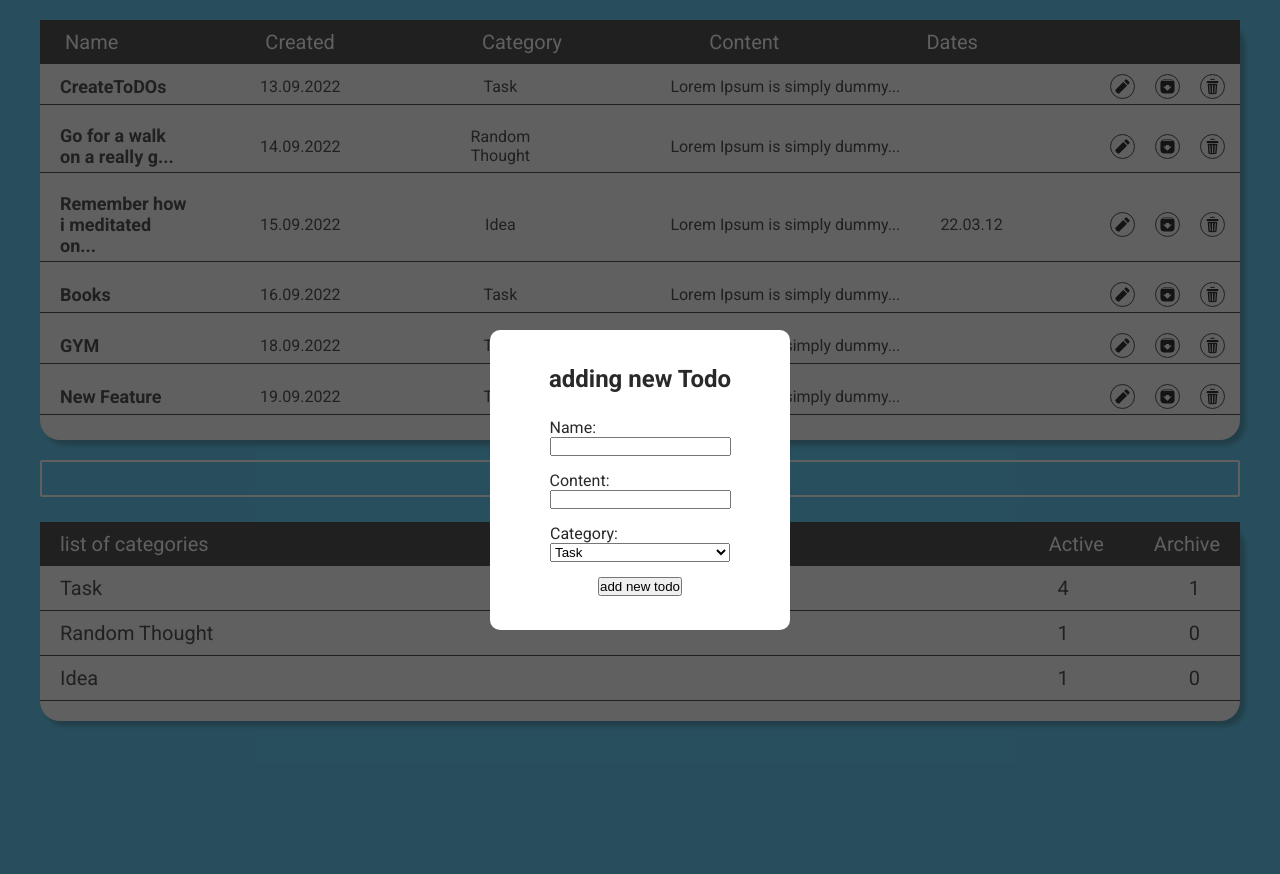
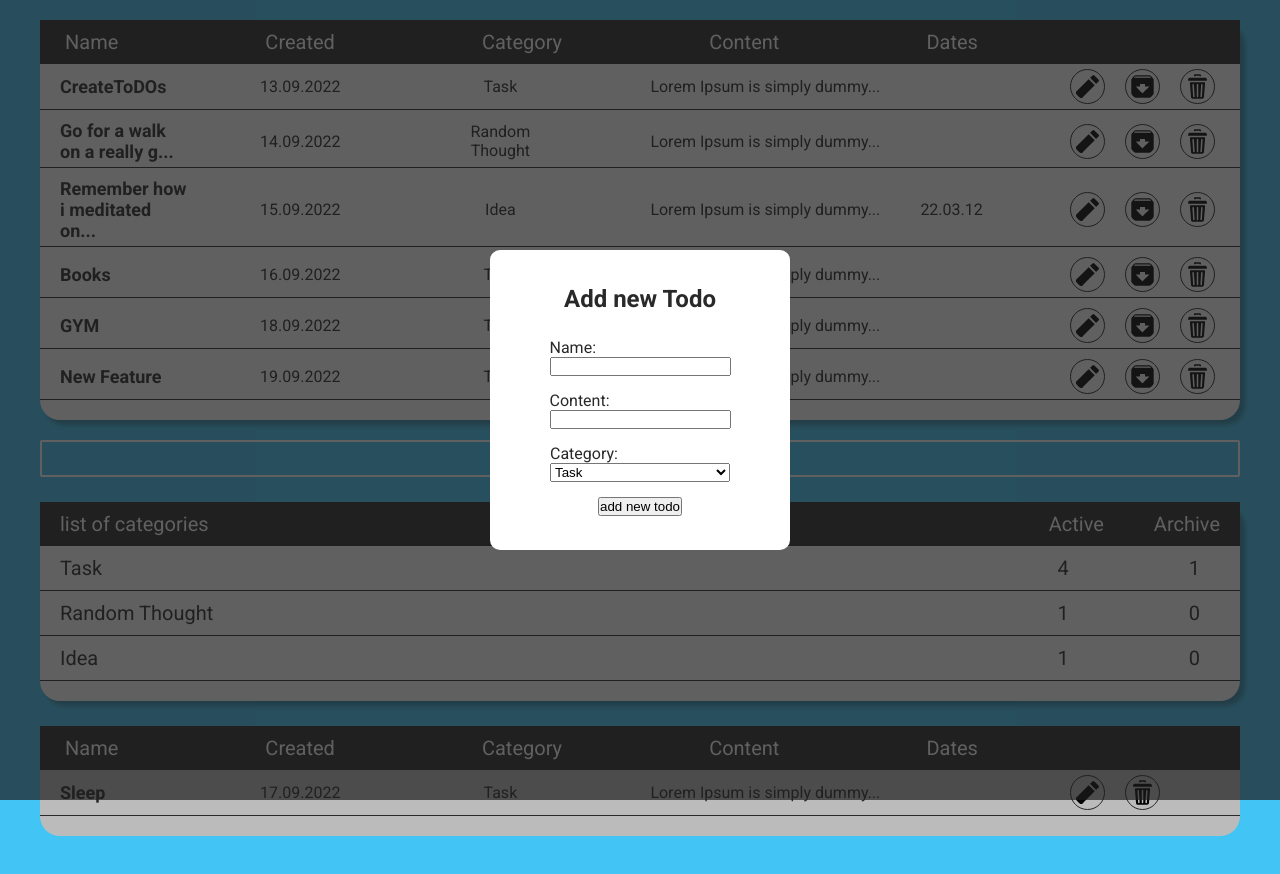
Before and after one commit to kazapanama/Todo-vanillaJS, a plain HTML site: page index.html in a window 1280 px wide. Both pictures are taken after a click on the button "Add new Todo". After the commit the page ends 836 px from the top, so only its background shows below. Drawn offline with Linux system fonts and the light colour scheme.

Commit message:
added archive section,  items now can be deleted

```diff
--- a/_variables.scss
+++ b/_variables.scss
@@ -1,3 +1,4 @@
 $primary:#42c5f5;
+$grey:rgb(187, 187, 187);
 $black:#292929;
 $white:#fff;
--- a/index.html
+++ b/index.html
@@ -11,10 +11,10 @@
 
     <div class="form-bg" style="display:none">
         <form>
-            <h2>adding new Todo</h2>
+            <h2>Add new Todo</h2>
             <div class="form-question">
                 <label for="name">Name:</label>
-                <input type="text" name="name">
+                <input type="text" name="name" required>
             </div>
             <div class="form-question">
                 <label for="content">Content:</label>
@@ -46,7 +46,7 @@
                     <li>Dates</li>
                 <ul>
             </div>
-            <div class="items"></div>
+            <div class="active-render"></div>
         </section>
         <button id="btn-add">Add new Todo</button>
 
@@ -65,7 +65,18 @@
         </section>
 
         <section id="archive">
+            <div class="top-part">
+                <ul>
+                    <li>Name</li>
+                    <li>Created</li>
+                    <li>Category</li>
+                    <li>Content</li>
+                    <li>Dates</li>
+                <ul>
+            </div>
+            <div class="archive-render">
 
+            </div>
         </section>
     </main>
 
--- a/scripts/index.js
+++ b/scripts/index.js
@@ -1,25 +1,32 @@
-import  {getData,createTodo,showForm,hideForm,renderSummary}  from "./module.js";
+import  {getData,createTodo,showForm,hideForm,renderSummary,renderArchive,renderActive,filterData}  from "./module.js";
 import { getDate,formatCategory } from "./utils.js";
 
-const addForm = document.querySelector('form')
-const activeSection = document.querySelector('.items')
-const addBtn = document.querySelector('#btn-add')
-
-
-
-
-
+const activeSection = document.querySelector('.active-render')
 
 
 
 let allTodos = await getData()
-let activeTodos = allTodos.filter(item=>item.isArchive === false)
-let archiveTodos = allTodos.filter(item=>item.isArchive === true)
 
-//initial render of all to-dos
-activeTodos.forEach(item=>createTodo(item,activeSection))
+let [activeTodos,archiveTodos] = filterData(allTodos)
 
+//rendering active section
+renderActive(activeTodos,activeSection)
+
+//getting form fror adding items
+const addForm = document.querySelector('form')
+const addBtn = document.querySelector('#btn-add')
 addBtn.addEventListener('click',()=>showForm(addForm))
+
+
+//rendering  summary section
+const summarySection = document.querySelector('.summary-render')
+renderSummary(allTodos,summarySection)
+
+//rendering archive section
+const archiveSection = document.querySelector('.archive-render')
+renderArchive(archiveTodos,archiveSection)
+
+
 
 //adding new to-do
 addForm.addEventListener('submit',(e)=>{
@@ -34,7 +41,7 @@ addForm.addEventListener('submit',(e)=>{
     formProps.createdAt = getDate()
     formProps.dates = ''
 
-    createTodo(formProps,activeSection)
+    createTodo(formProps,activeSection,'active')
     allTodos = [...allTodos,formProps]
     renderSummary(allTodos,summarySection)
 
@@ -42,8 +49,3 @@ addForm.addEventListener('submit',(e)=>{
     addForm.reset()
 
 })
-
-
-//rendering  summary section
-const summarySection = document.querySelector('.summary-render')
-renderSummary(allTodos,summarySection)
--- a/scripts/module.js
+++ b/scripts/module.js
@@ -1,68 +1,102 @@
 import { formatMaxWidth,formatCategory } from "./utils.js"
 
 
+//GENERAL FUNCTIONS SECTION
 export async function getData(){
    const response = await fetch('./mockData.json')
    const data = await response.json()
    return data
 }
 
-//ACTIVE SECTION FUNCTIONS
+export function filterData(data){
+    const activeTodos = data.filter(item=>item.isArchive === false)
+    const archiveTodos = data.filter(item=>item.isArchive === true)
+    return [activeTodos,archiveTodos]
+}
 
-export function createTodo(item,node){
+export function createTodo(item,node,type='active'){
     const todo = document.createElement('div')
     todo.classList.add('item')
 
     let {name, createdAt, category,dates,isArchive,id,content} = item
 
     todo.innerHTML = `
-        <span class="active-name">${formatMaxWidth(name)}</span>
-        <span class="active-date-created">${createdAt}</span>
-        <div class="active-div-formater">
+        <span class="name">${formatMaxWidth(name)}</span>
+        <span class="date-created">${createdAt}</span>
+        <div class="formater">
             <span>${formatCategory(category)}</span>
         </div>
         <span class="active-content">${formatMaxWidth(content)}</span>
-        <div class="active-div-formater">
-        <span class="active-date-found">${dates}</span>
+        <div class="formater">
+        <span class="date-found">${dates}</span>
 
 
         </div>
-        <div class="active-icons">
-            <img class="active-icon" data-action="edit" src="./img/edit.svg">
-            <img class="active-icon" data-action="archive" src="./img/archive.svg">
-            <img class="active-icon" data-action="delete" src="./img/delete.svg">
+        <div class="icons">
+
         </div>
     `
+    if (type === 'active'){
+        todo.lastElementChild.innerHTML = `
+        <img class="active-icon" data-action="edit" src="./img/edit.svg">
+        <img class="active-icon" data-action="archive" src="./img/archive.svg">
+        <img class="active-icon" data-action="delete" src="./img/delete.svg">
+        `
+
+    }
+
+    if (type === 'archive'){
+        todo.lastElementChild.innerHTML = `
+        <img class="active-icon" data-action="edit" src="./img/edit.svg">
+        <img class="active-icon" data-action="delete" src="./img/delete.svg">
+        `
+    }
+
 
     todo.id = id
 
-    // todo.addEventListener('click',e=>console.log(e.target.id))
+
 
 
     let icons = Array.from(todo.lastElementChild.children)
 
-    // icons[2].addEventListener('click',removeTodo(id,db,activeSection))
+//ADDING LISTENERS FOR BUTTONS
+    icons.forEach(item=>{
 
-    icons.forEach(item=>{
-       item.addEventListener('click',()=>console.log(todo.id+' - '+item.dataset.action))
-    })
+        if (item.dataset.action ==='delete'){
+            item.addEventListener('click',()=>{
+                todo.remove()
+                })
+        }
+
+        if (item.dataset.action ==='edit'){
+            // item.addEventListener('click',()=>todo.remove())
+        }
+
+        if (item.dataset.action ==='archive'){
+            // item.addEventListener('click',()=>todo.remove())
+        }
+
+
+
+        item.addEventListener('click',()=>console.log(todo.id+' - '+item.dataset.action))
+
+     })
 
     node.appendChild(todo)
 }
 
-export function filterTodo(id,db){
-    return db.filter(item=>item.id !== id)
-}
 
-export function removeTodo(id,db,node){
-    db = fillterTodo(id,db)
-    db.forEach(item=>createTodo(item,node))
+
+
+//ACTIVE SECTION FUNCTIONS
+export function renderActive(todos,node){
+    todos.forEach(item=>createTodo(item,node,'active'))
 }
 
 
 
 //FORM FUNCTIONS
-
 export function showForm(node){
     node.parentNode.style.display = 'flex'
     document.body.style.overflow = 'hidden'
@@ -129,7 +163,16 @@ export function renderSummaryItems(summaryCategories,node){
 
 }
 
-export function renderSummary(allTodos,summarySection){
+export function renderSummary(allTodos,node){
     const summaryCategories = getSummaryIfno(allTodos)
-    renderSummaryItems(summaryCategories,summarySection)
+    renderSummaryItems(summaryCategories,node)
 }
+
+
+//ARCHIVE SECTION FUNCTIONS
+export function renderArchive(archiveTodos,node){
+    archiveTodos.forEach(item=>{
+        createTodo(item,node,'archive')
+
+    })
+}
--- a/styles.scss
+++ b/styles.scss
@@ -17,9 +17,9 @@ body{
 }
 
 .form-bg{
-    position: absolute;
+    position: fixed;
     width:100%;
-    height: 120%;
+    height: 100%;
     top:0;
     left:0;
     background-color: rgba(29,29,29,0.7);
@@ -96,69 +96,13 @@ body{
             }
         }
 
-        .items{
+        .active-render{
             display: flex;
             flex-direction: column;
             gap:5px;
 
             .item{
-                display: flex;
-                justify-content: flex-start;
-                align-items: center;
-                gap:20px;
-                margin:5px 0;
-                border-bottom: 1px solid $black;
-                padding:5px 0;
-
-                .active-name{
-                    margin-left: 20px;
-                    margin-right: 50px;
-                    width:130px;
-                    font-weight: 700;
-                    font-size: 18px;
-                }
-
-                .active-date-created{
-                        text-align: center;
-                        margin-right: 100px;
-                }
-
-                .active-content{
-                    margin-left: 40px;
-                    min-width: 250px;
-                }
-
-                .active-div-formater{
-                        width:80px;
-                        text-align: center;
-                        margin-right: 70px;
-                }
-
-
-                .active-date-found{
-                    min-width: 250px;
-                    margin-right: 50px;
-                }
-
-                .active-icons{
-                    display: flex;
-                    gap:20px;
-                    .active-icon{
-                        width: 25px;
-                        height: 25px;
-                        cursor: pointer;
-
-                        border:1px solid $black;
-                        border-radius:50%;
-                        padding:3px;
-                        transition-duration: 0.2s;
-                        &:hover{
-                            background-color:$white;
-                            filter:invert(100%);
-                        }
-
-                    }
-                }
+                background-color:white;
             }
         }
 
@@ -229,5 +173,87 @@ body{
 
     }
 
+    #archive{
+        border-radius: 20px;
+        padding-bottom: 20px;
+        background-color:$grey;
+        .top-part{
+            background-color: $black;
+            padding-left: 20px;
+            ul{
+                // max-width: 1000px;
+                margin-right: 50px;
+                list-style: none;
+                display: flex;
+                justify-content: space-between;
+                font-size: 20px;
+                color:$white;
+                padding:10px 5px;
+            }
+        }
 
+        .item{
+            background-color:$grey;
+        }
+    }
+
+    .item{
+        display: flex;
+        justify-content: flex-start;
+        align-items: center;
+        gap:20px;
+
+        border-bottom: 1px solid $black;
+        padding:5px 0;
+        background-color:$grey;
+        .name{
+            margin-left: 20px;
+            margin-right: 50px;
+            width:130px;
+            font-weight: 700;
+            font-size: 18px;
+        }
+
+        .date-created{
+                text-align: center;
+                margin-right: 100px;
+        }
+
+        .active-content{
+            margin-left: 40px;
+            min-width: 250px;
+        }
+
+        .formater{
+                width:80px;
+                text-align: center;
+                margin-right: 50px;
+        }
+
+
+        .date-found{
+            min-width: 250px;
+            margin-right: 20px;
+        }
+
+        .icons{
+            display: flex;
+            gap:20px;
+            .active-icon{
+                width:35px;
+                height: 35px;
+                cursor: pointer;
+
+                border:1px solid $black;
+                border-radius:50%;
+                padding:3px;
+                transition-duration: 0.2s;
+                &:hover{
+                    background-color:$white;
+                    filter:invert(100%);
+                }
+
+            }
+        }
+    }
 }
```
Also changed, not shown: styles.css, 1 other file.
